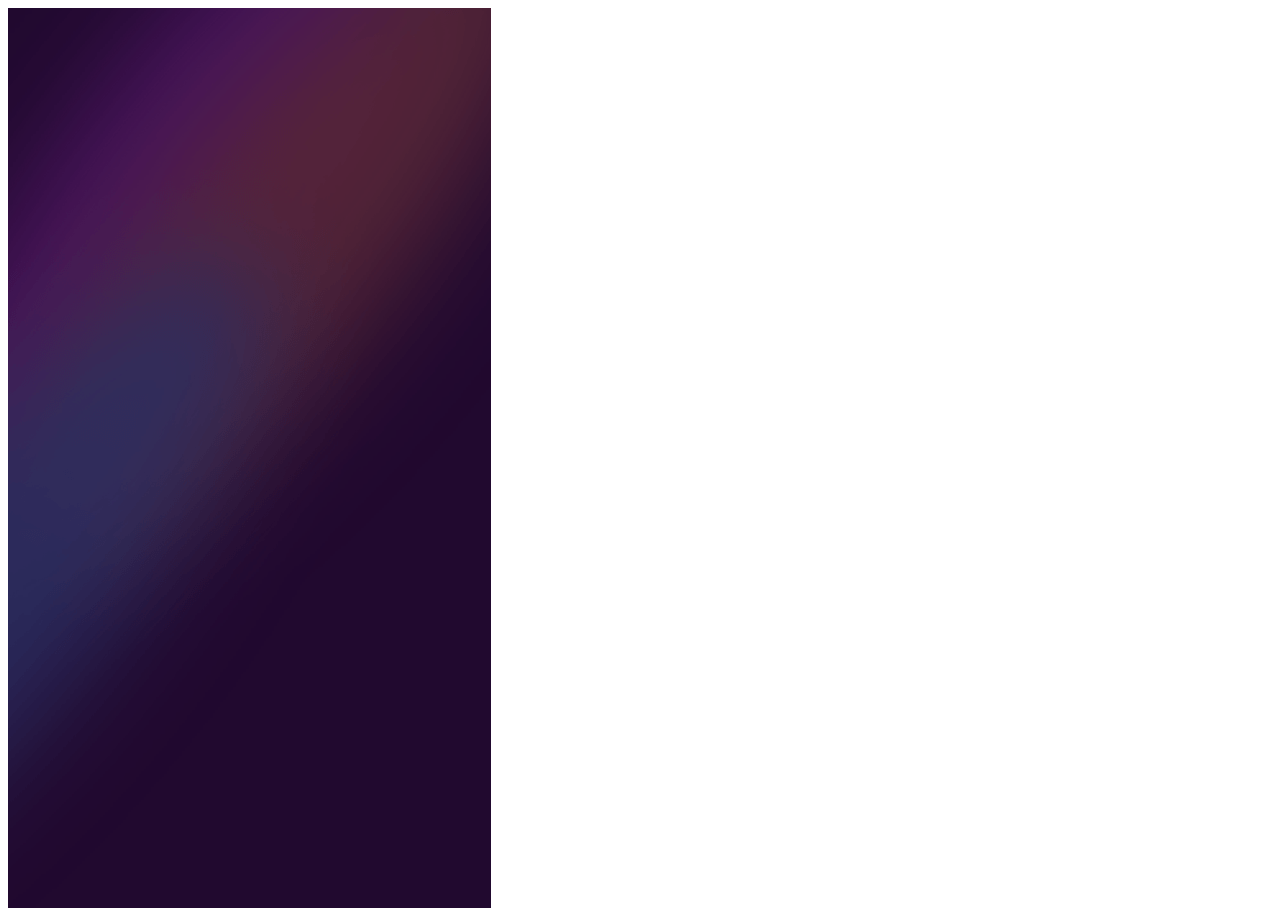
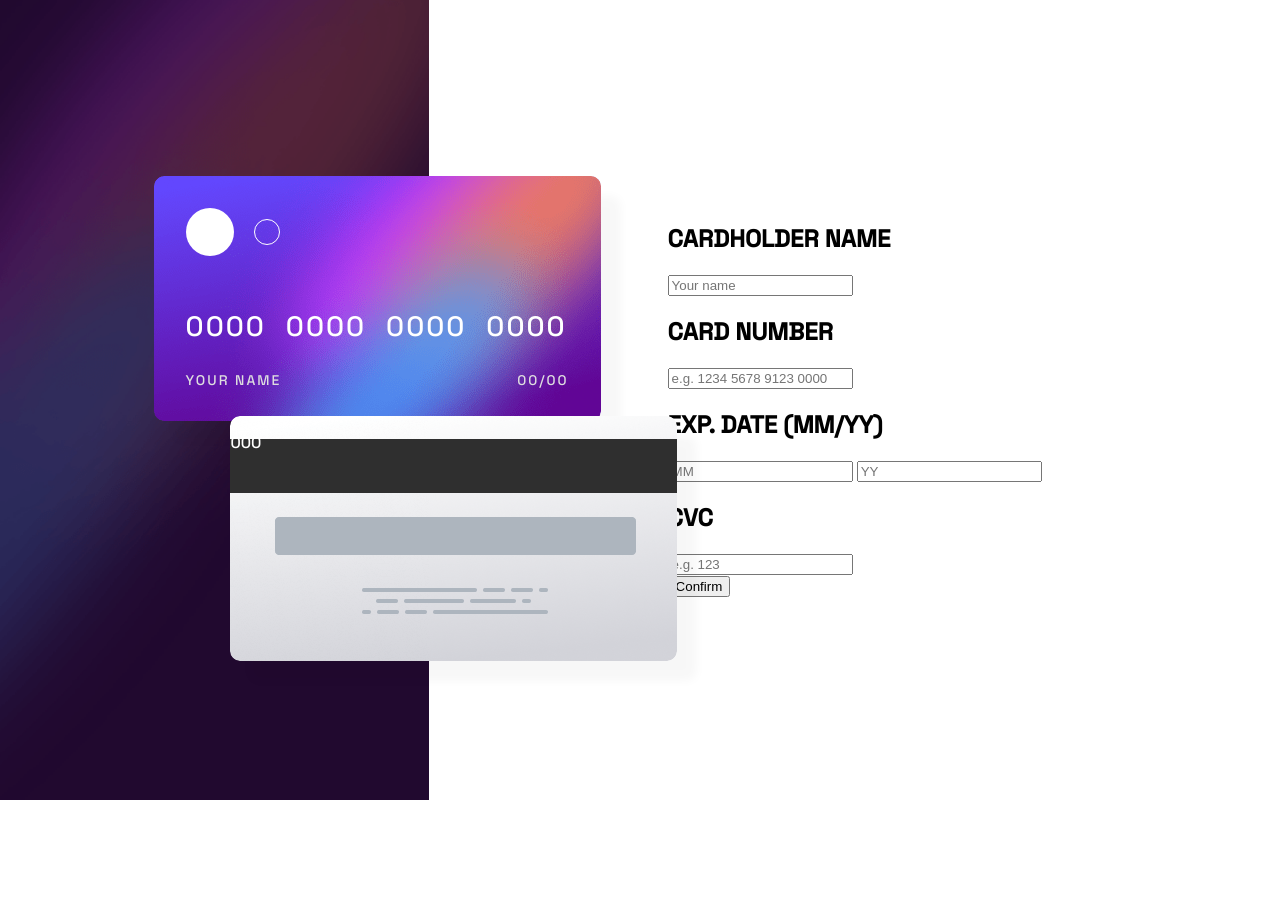
Before and after one commit to ahenao10/Interactive-card, a plain HTML site: page index.html in a window 1280 px wide. Shown: the top 908 px of the page. After the commit the page ends 800 px from the top, so only its background shows below. Drawn offline with Linux system fonts and the light colour scheme.

Commit message:
Se añaden estilos a pagina acomodando imagen de fondo e imagenes de tarjeta y valores dentro de las mismas

```diff
--- a/index.html
+++ b/index.html
@@ -3,24 +3,37 @@
 <head>
     <meta charset="UTF-8">
     <meta name="viewport" content="width=device-width, initial-scale=1.0">
+    <link rel="stylesheet" href="./styles.css">
     <title>Interactive card</title>
 </head>
 <body>
     <section class="container">
         <img src="./images/bg-main-desktop.png" alt="">
-        <section class="card-front">
+        <section class="card-image card-front">
+            <img src="./images/bg-card-front.png" alt="" srcset="">
+            <div class="card-info">
+                <div class="profile-circles">
                     <div class="circle"></div>
                     <div class="circle-border"></div>
+                </div>
+                <div class="card-number">
                     <p class="number">0000</p>
                     <p class="number">0000</p>
                     <p class="number">0000</p>
                     <p class="number">0000</p>
+                </div>
+                <div class="name-exp">
                     <p class="name">YOUR NAME</p>
-            <p class="exp-date-card">00</p>
-            <p class="exp-date-card">/</p>
-            <p class="exp-date-card">00</p>
+                    <div class="exp-date-card">
+                        <p class="exp-date-info" id="exp-month">00</p>
+                        <p class="exp-date-info">/</p>
+                        <p class="exp-date-info" id="exp-year">00</p>
+                    </div>
+                </div>
+            </div>
         </section>
-        <section class="card-back">
+        <section class="card-image card-back">
+            <img src="./images/bg-card-back.png" alt="" srcset="">
             <p class="cvc">000</p>
         </section>
         <section class="form-container">
@@ -30,15 +43,19 @@
                 <h2>CARD NUMBER</h2>
                 <input type="text" placeholder="e.g. 1234 5678 9123 0000">
                 <div class="exp-cvc-container">
+                    <div class="cvc-exp">
                         <div class="exp-date">
                             <h2>EXP. DATE (MM/YY)</h2>
                             <input type="text" placeholder="MM">
                             <input type="text" placeholder="YY">
                         </div>
+                        <div class="cvc">
                             <h2>CVC</h2>
                             <input type="text" placeholder="e.g. 123">
+                        </div>
+                    </div>
+                </div>
                 <button type="submit">Confirm</button>
-                </div>
             </form>
         </section>
     </section>
--- a/styles.css
+++ b/styles.css
@@ -0,0 +1,147 @@
+@import url('https://fonts.googleapis.com/css2?family=Space+Grotesk:wght@500&display=swap');
+
+:root {
+    /*Colors*/
+
+    /*Primary*/
+
+    --linear-gradient /*(active input border)*/: hsl(249, 99%, 64%) to hsl(278, 94%, 30%);
+    --red /*(input errors)*/: hsl(0, 100%, 66%);
+
+    /*Neutral*/
+
+    --white: hsl(0, 0%, 100%);
+    --light-grayish-violet: hsl(270, 3%, 87%);
+    --dark-grayish-violet: hsl(279, 6%, 55%);
+    --very-dark-violet: hsl(278, 68%, 11%);
+
+    /*Typography*/
+
+    /*Body Copy*/
+
+    --font-size: 18px;
+}
+
+body {
+    margin: 0;
+    font-family: 'Space Grotesk', sans-serif;
+}
+
+/*Contenedor*/
+
+.container{
+    display: flex;
+    height: 100vh;
+}
+
+.container + img{
+    position: relative;
+    height: 100%;
+}
+
+/*Imagen frontal tarjeta*/
+
+.card-front {
+    display: flex;
+    position: absolute;
+    left: 12%;
+    top: 22%;
+}
+
+.card-front + img{
+    position: relative;
+}
+
+.card-info {
+    display: grid;
+    padding: 32px;
+    height: 100%;
+    width: 100%;
+    grid-template-rows: 1fr 1fr 1fr;
+    position: absolute;
+    box-sizing: border-box;
+    color: var(--white);
+}
+
+.profile-circles{
+    display: flex;
+    align-items: center;
+    gap: 20px;
+}
+
+.circle {
+    width: 48px;
+    height: 48px;
+    background: var(--white);
+    border-radius: 50%;
+}
+
+.circle-border{
+    width: 24px;
+    height: 24px;
+    border: 1px solid var(--white);
+    border-radius: 50%;
+}
+
+.card-number {
+    display: flex;
+    width: auto;
+    padding-top: 52px;
+    gap: 20px;
+}
+
+.number {
+    margin: 0;
+    font-size: 28px;
+    letter-spacing: 2px;
+}
+
+.name-exp {
+    display: flex;
+    justify-content: space-between;
+    align-items: end;
+}
+
+.name-exp p{
+    margin-bottom: 0;
+    font-size: 14px;
+    letter-spacing: 2px;
+    color: var(--light-grayish-violet);
+}
+
+.exp-date-card {
+    display: flex;
+}
+
+.card-image {
+    border-radius: 10px;
+    overflow: hidden;
+    box-shadow: 20px 20px 10px rgba(0, 0, 0, 0.03);
+}
+/*Imagen frontal tarjeta*/
+
+.card-back {
+    display: flex;
+    position: absolute;
+    top: 52%;
+    left: 18%;
+}
+
+.card-back p{
+    position: absolute;
+    color: var(--white);
+}
+
+/*Formulario*/
+
+.form-container{
+    display: flex;
+    width: 100%;
+    height: 100vh;
+    align-items: center;
+    justify-content: center;
+}
+
+.exp-cvc-container {
+    display: flex;
+}
```
Lines whose indentation alone changed are shown as unchanged.
